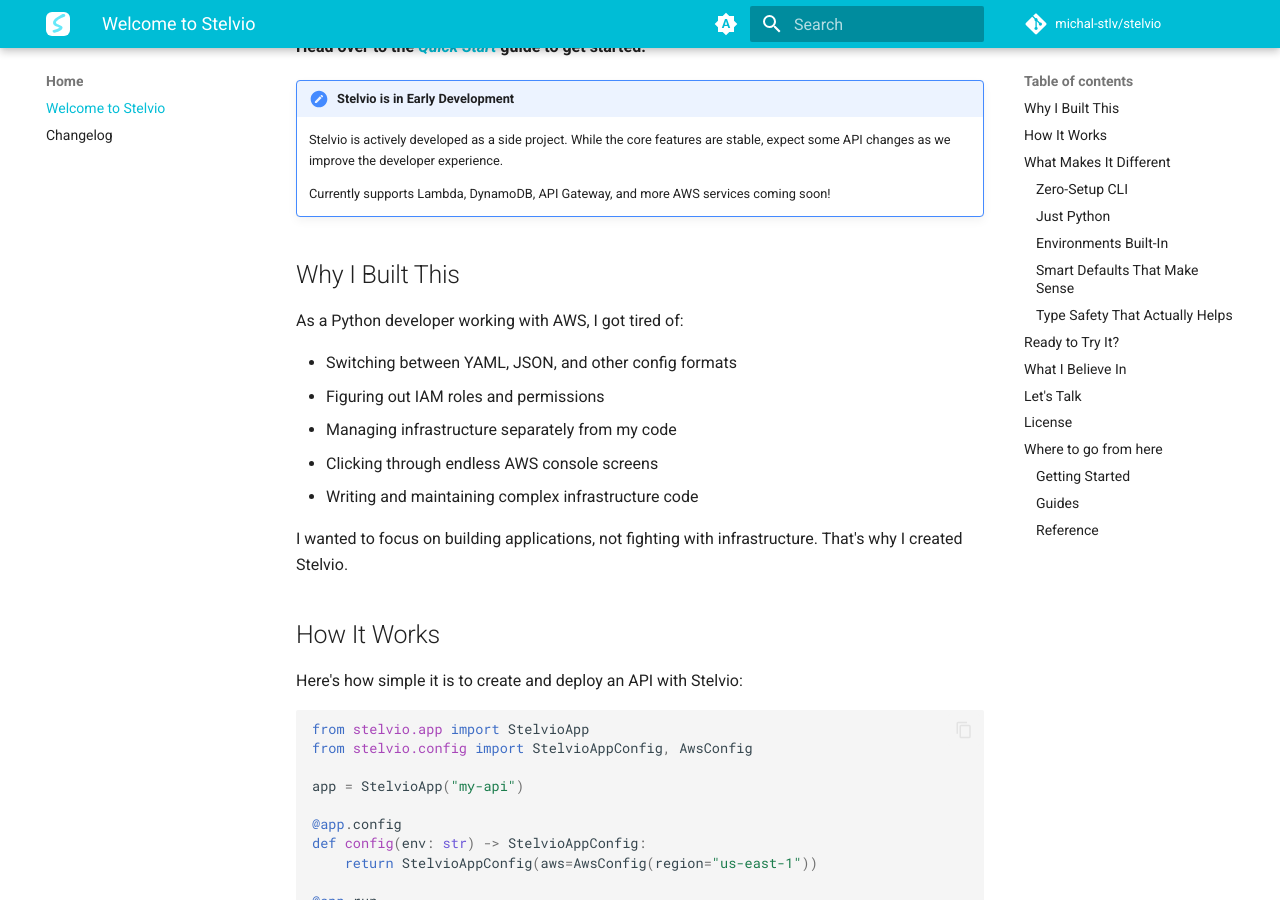
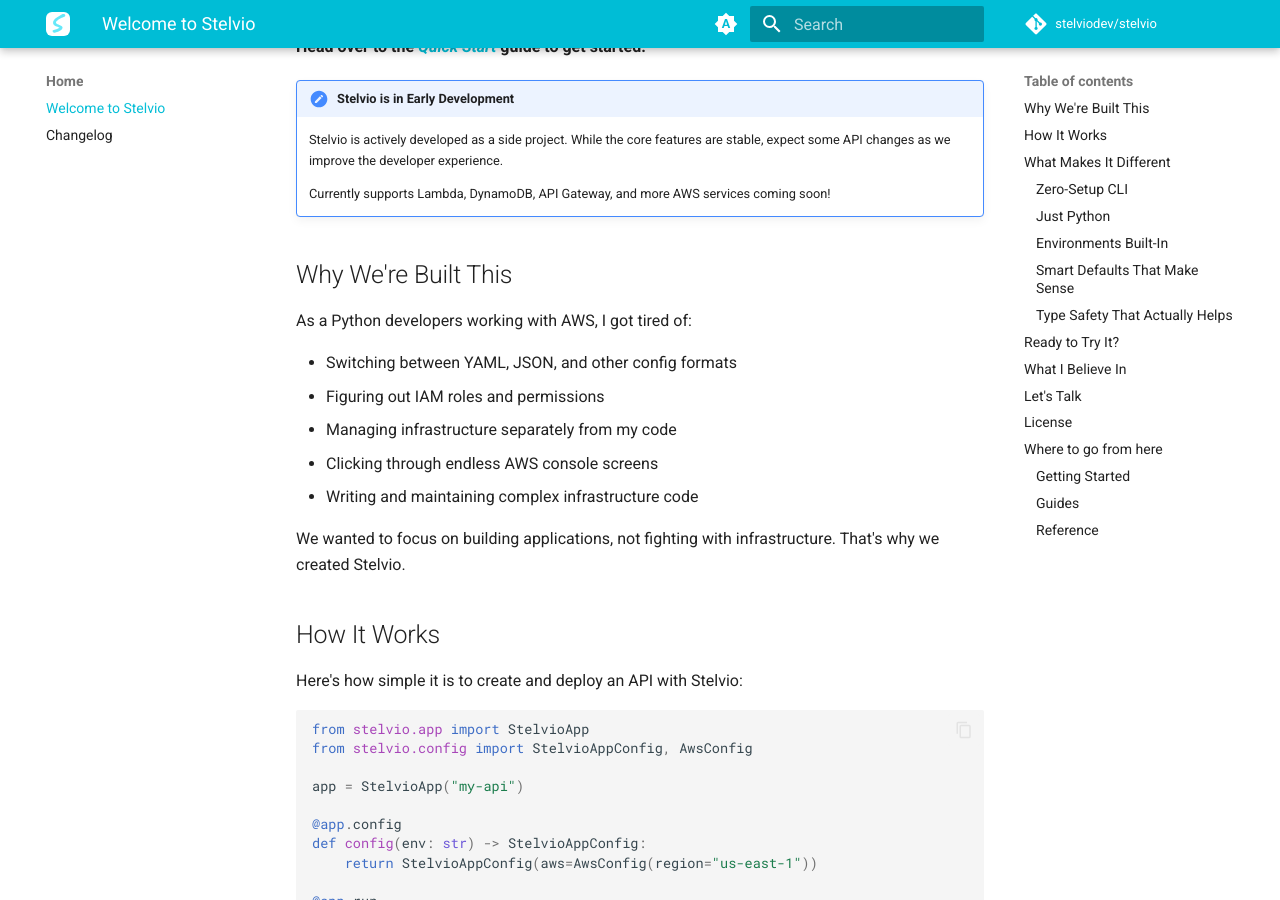
Before and after one commit to stelviodev/stelvio, an MkDocs documentation site: the page built from docs/index.md, in a window 1280 px wide and 900 px high, scrolled down 302 px. Built offline with MkDocs 1.6.1 and Material for MkDocs 9.7.7, drawn with Linux system fonts in a browser that asks for light colours; comment, search, counter and statistics services are not loaded; some of the changed text lies outside the part shown.

Commit message:
Update Links

```diff
--- a/docs/index.md
+++ b/docs/index.md
@@ -11,9 +11,9 @@
 
     Currently supports Lambda, DynamoDB, API Gateway, and more AWS services coming soon!
 
-## Why I Built This
+## Why We're Built This
 
-As a Python developer working with AWS, I got tired of:
+As a Python developers working with AWS, I got tired of:
 
 - Switching between YAML, JSON, and other config formats
 - Figuring out IAM roles and permissions
@@ -21,8 +21,8 @@
 - Clicking through endless AWS console screens
 - Writing and maintaining complex infrastructure code
 
-I wanted to focus on building applications, not fighting with infrastructure. That's
-why I created Stelvio.
+We wanted to focus on building applications, not fighting with infrastructure. That's
+why we created Stelvio.
 
 ## How It Works
 
--- a/mkdocs.yml
+++ b/mkdocs.yml
@@ -52,8 +52,8 @@
   logo: 'doc-logo.svg'
   favicon: 'favicon.png'
 
-repo_name: michal-stlv/stelvio
-repo_url: https://github.com/michal-stlv/stelvio
+repo_name: stelviodev/stelvio
+repo_url: https://github.com/stelviodev/stelvio
 
 nav:
   - Home:
```
Also changed, not shown: other parts of docs/index.md (+3 -3 lines), CONTRIBUTING.md (+6 -6 lines), README.md (+12 -13 lines), docs/getting-started/quickstart.md (+1 -1 lines), docs/guides/troubleshooting.md (+2 -2 lines), pyproject.toml (+5 -5 lines), 1 other file.
